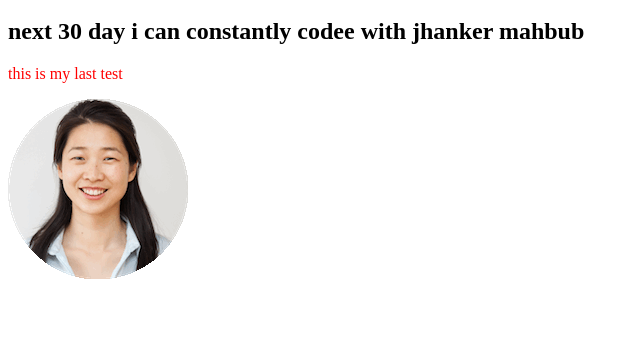
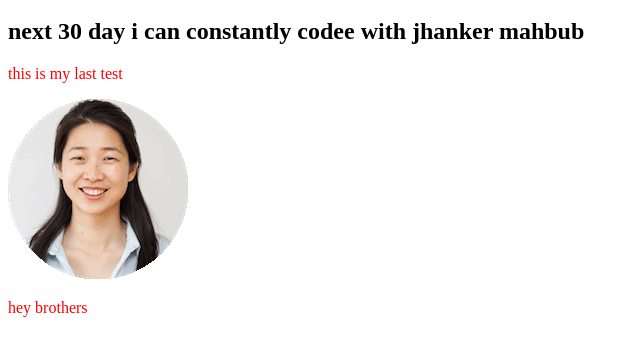
Before and after one commit to csskingrakib/my-second-repo, a plain HTML site: page index.html in a window 1280 px wide. Shown: the part 268-624 px from the top of the page, without its empty margins (0-640 px from the left). Drawn offline with Linux system fonts and the light colour scheme.

Commit message:
hey brothers

```diff
--- a/index.html
+++ b/index.html
@@ -19,5 +19,7 @@
      </p>
 
      <img src="angela.png" alt="">
+
+     <p>hey brothers</p>
 </body>
 </html>
```
